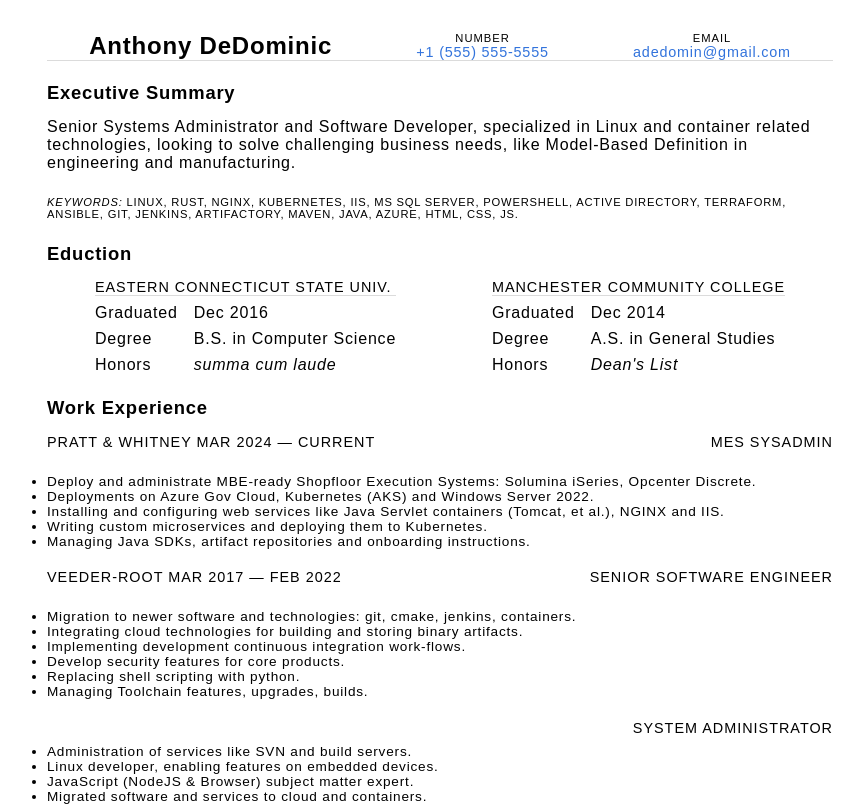
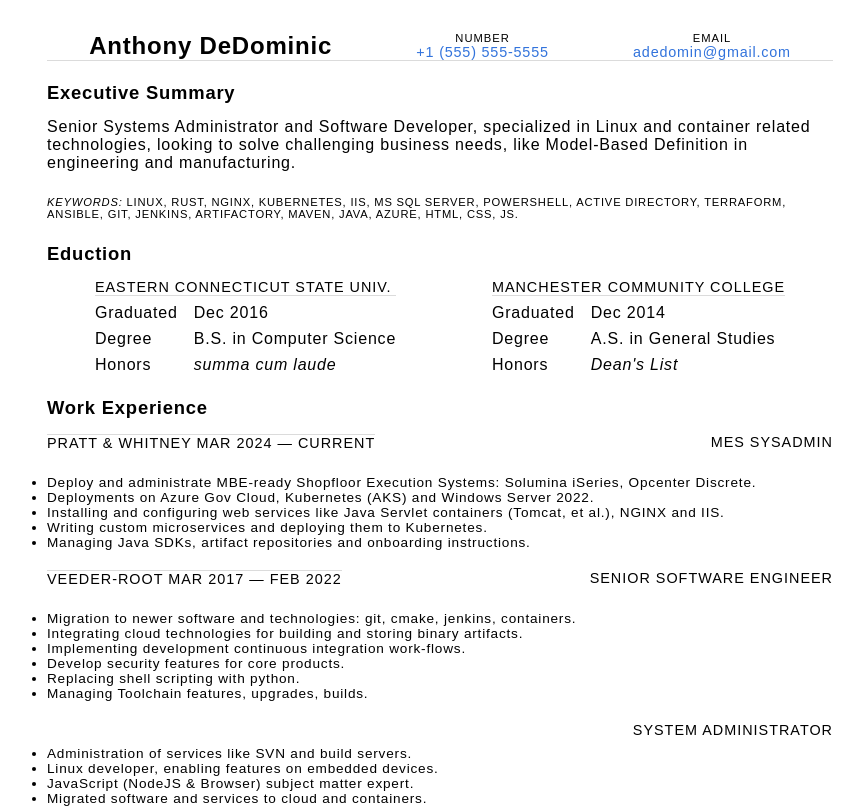
Before and after one commit to adedomin/resume-web, a plain HTML site: page index.html in a window 1280 px wide. Shown: the top 809 px of the page, without its empty margins (200-1064 px from the left). Drawn offline with Linux system fonts and the light colour scheme.

Commit message:
add visual separator

```diff
--- a/index.css
+++ b/index.css
@@ -105,6 +105,10 @@ h4 {
   clear: both;
 }
 
+.work-exp-head > p:first-child:not(:empty) {
+  border-top: 1px solid #dbdbdb;
+}
+
 ul {
   font-size: 0.85rem;
   margin-bottom: 1.5em;
```
